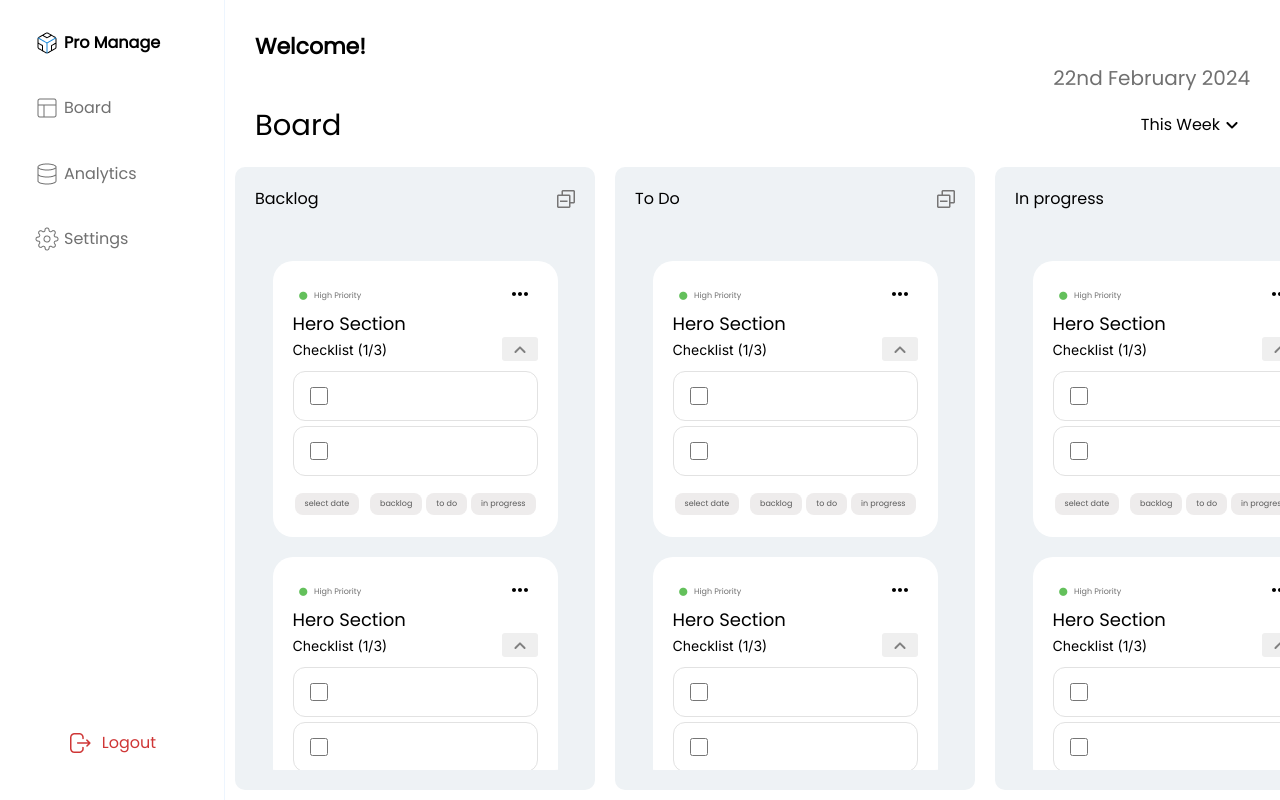
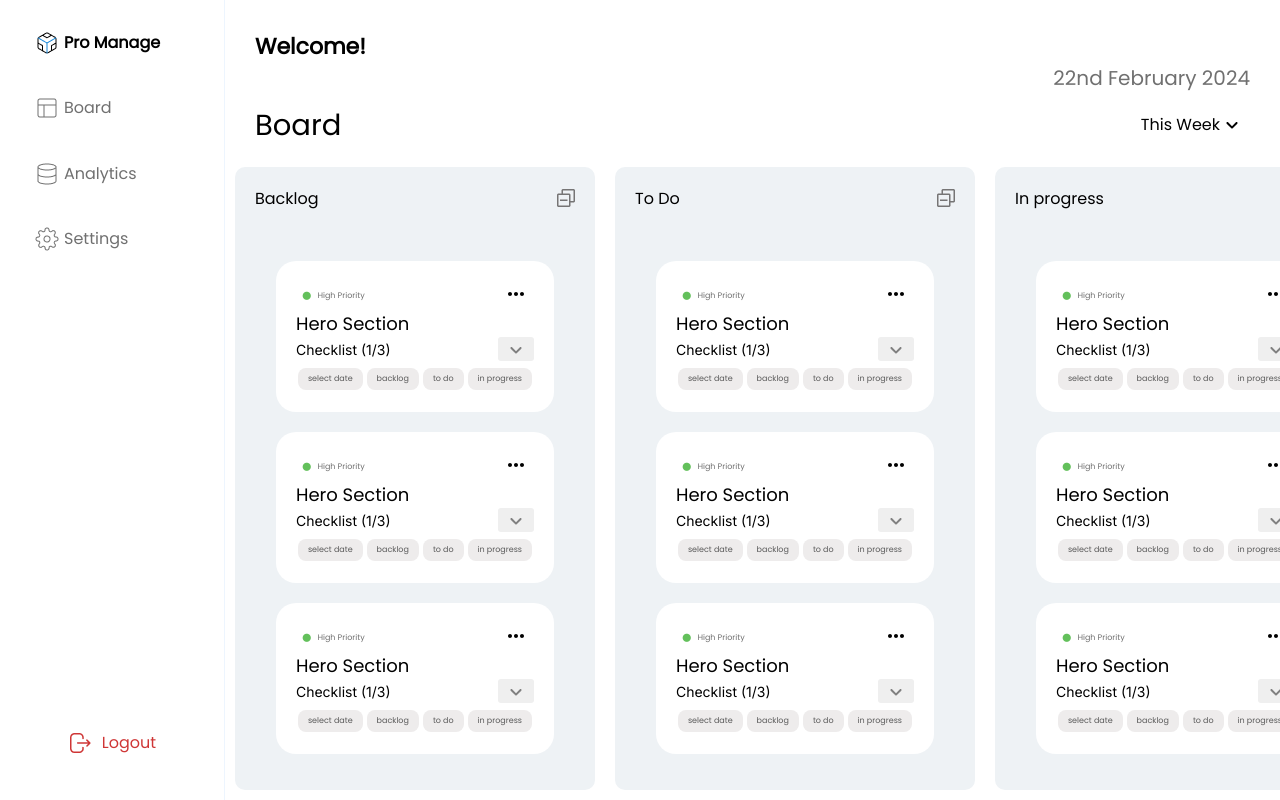
Before and after one commit to utsav-shrma/proManage-frontend, a React (Vite) app: page / in a window 1280 px wide. Built offline with nearby package versions, Linux system fonts and the light colour scheme; no server answers.

Commit message:
added global collapse

```diff
--- a/src/components/board/card/Cards.jsx
+++ b/src/components/board/card/Cards.jsx
@@ -1,13 +1,17 @@
-import React from 'react'
+import React,{useState} from 'react'
 import styles from './Cards.module.css'
 import collapseIcon from '../../../assets/icons/collapseIcon.png'
 import TaskCard from '../taskCard/TaskCard'
 function Cards({title}) {
+  const [globalCollapse,setGlobalCollapse] = useState(true);
   return (
     <div className={styles.container}>
         <div className={styles.title}>
             <h1>{title}</h1>
+            <button onClick={()=>{setGlobalCollapse(!globalCollapse); console.log("clicked")}} className={styles.globalCollapse}>
             <img src={collapseIcon}></img>
+            </button>
+
         </div>
         <div className={styles.overflow_container}>
 {/* // overflow to a task (flex) conatiner was causing child components to stretch and passing below the parent
@@ -15,9 +19,9 @@ so by wrapping it by another div and setting it to overflow solved the problem b
 but the the scroll length was not changing accordingly and  the child is passing over the parent */}
 
         <div className={styles.task_container}>
-            <TaskCard/>
-            <TaskCard/>
-            <TaskCard/>
+            <TaskCard globalCollapse={globalCollapse}/>
+            <TaskCard globalCollapse={globalCollapse} />
+            <TaskCard globalCollapse={globalCollapse} />
         </div>
         </div>
 
--- a/src/components/board/card/Cards.module.css
+++ b/src/components/board/card/Cards.module.css
@@ -50,5 +50,14 @@
 .title img {
   width: 18px;
   height: 18px;
+
+}
+
+.globalCollapse{
+  border-style: none;
+  background: #EEF2F5;
+  margin: 0;
+  padding: 0;
   margin: 20px;
+
 }
--- a/src/components/board/taskCard/TaskCard.jsx
+++ b/src/components/board/taskCard/TaskCard.jsx
@@ -1,4 +1,4 @@
-import React, { useState } from "react";
+import React, { useState,useEffect } from "react";
 import styles from "./TaskCard.module.css";
 import Task from "../task/Task";
 import MoreHorizRoundedIcon from "@mui/icons-material/MoreHorizRounded";
@@ -6,9 +6,13 @@ import KeyboardArrowDownRoundedIcon from "@mui/icons-material/KeyboardArrowDownR
 import { priorityColorMap } from "../../../utils/constants";
 import KeyboardArrowUpRoundedIcon from "@mui/icons-material/KeyboardArrowUpRounded";
 
-function TaskCard() {
+function TaskCard({globalCollapse}) {
   const [editPopup, setEditPopup] = useState(true);
   const [isCollapsed, setIsCollapsed] = useState(true);
+
+  useEffect(()=>{
+
+    setIsCollapsed(false)},[globalCollapse]);
 
   return (
     <div
```
